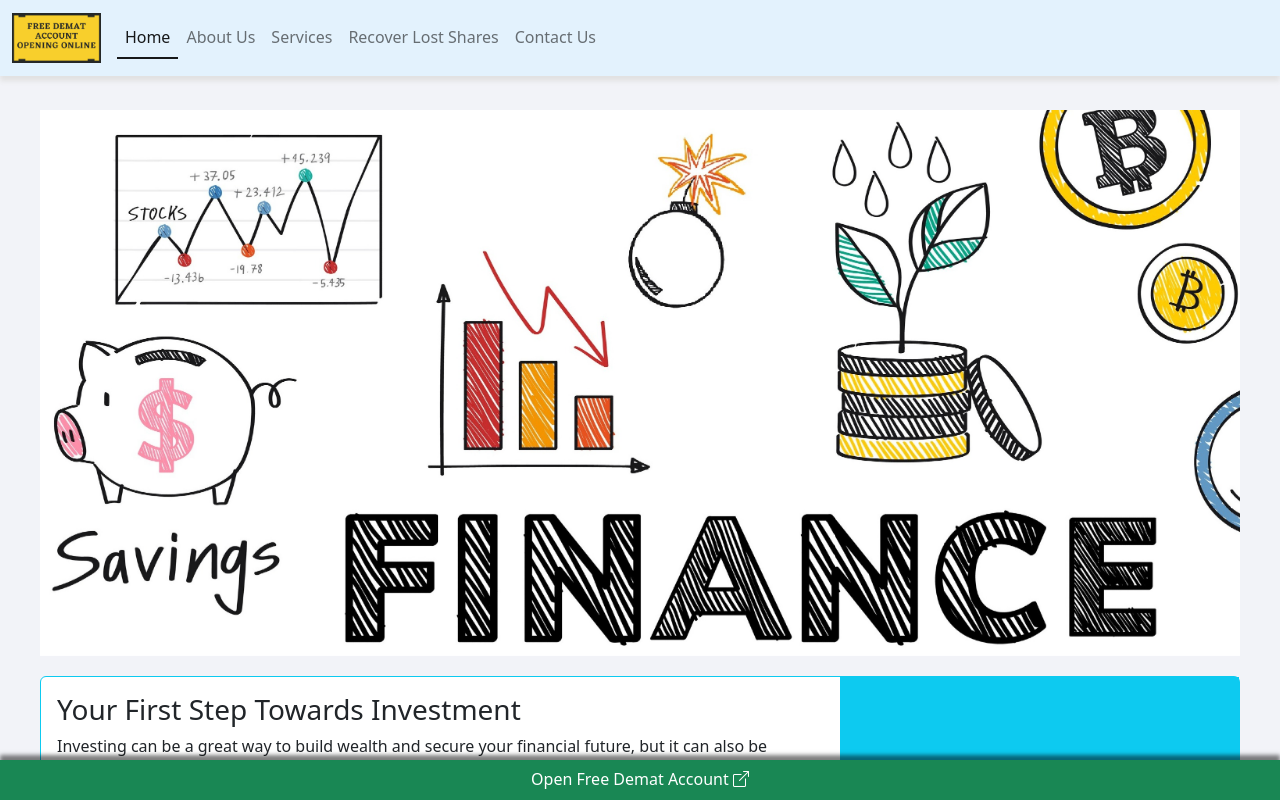
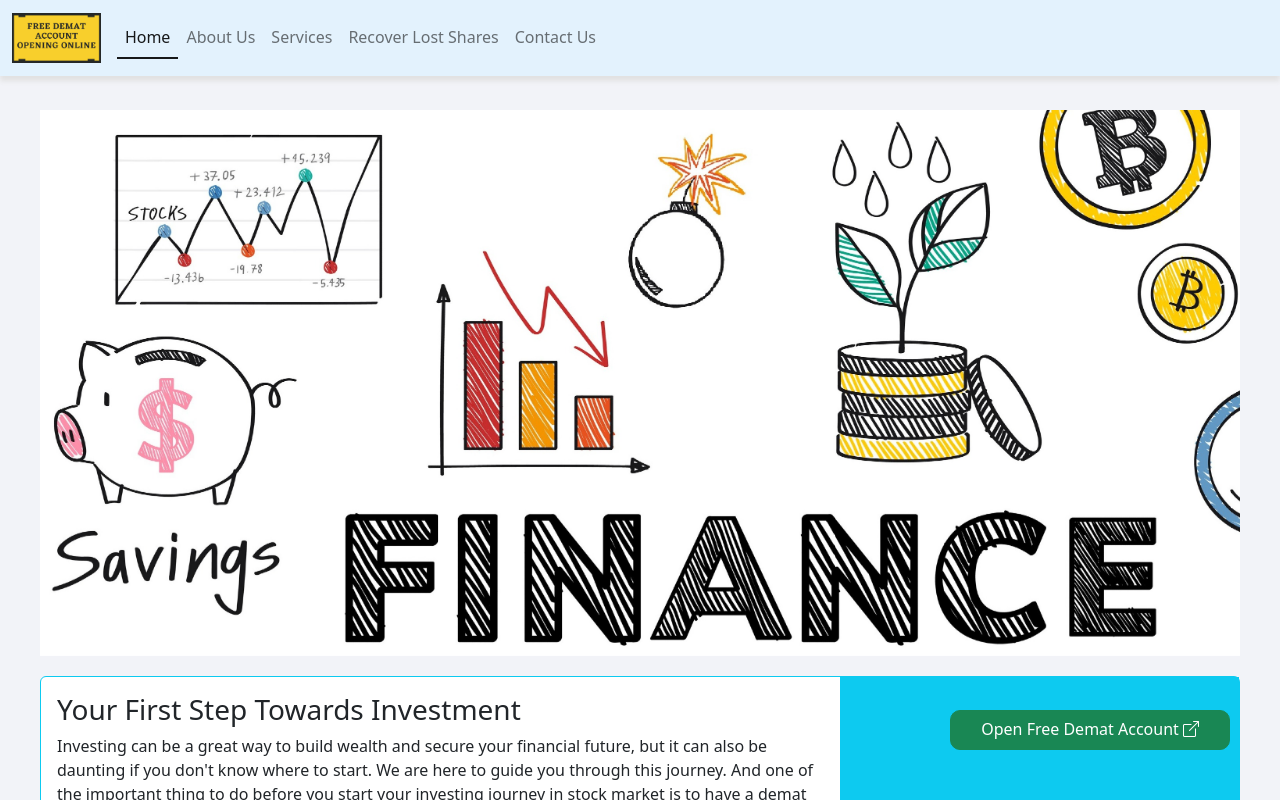
Before and after one commit to ng-parth/mv_nextjs_freedemat, a Next.js app: page / in a window 1280 px wide. Shown: the top 800 px of the page. Built offline with nearby package versions, Linux system fonts and the light colour scheme.

Commit message:
Added media query for sticky button for desktop.

```diff
--- a/components/StickToBottom/StickToBottom.js
+++ b/components/StickToBottom/StickToBottom.js
@@ -15,7 +15,8 @@ const StickToBottom = (props) => {
       target={target}
       className={`${ctaClass} btn sticky-btn`}
     >
-      {cta} {target === '_blank' && <i class="bi bi-box-arrow-up-right"></i>}
+      {cta}{' '}
+      {target === '_blank' && <i className="bi bi-box-arrow-up-right"></i>}
     </Link>
   );
 };
--- a/pages/main.css
+++ b/pages/main.css
@@ -61,6 +61,16 @@ body {
   .services img {
     height: 300px;
   }
+
+  .sticky-btn {
+    width: inherit !important;
+    right: 50px !important;
+    bottom: 50px !important;
+    box-shadow: none !important;
+    border-radius: 10px !important;
+    padding-left: 30px !important;
+    padding-right: 30px !important;
+  }
 }
 
 .services .card {
@@ -79,9 +89,9 @@ body {
 .sticky-btn {
   position: fixed;
   bottom: 0;
-  left: 0;
+  right: 0;
   width: 100%;
   border-radius: 0;
-  box-shadow: rgba(0, 0, 0, 0.5) 0px -5px 4px;
+  box-shadow: rgba(0, 0, 0, 0.5) 0 -5px 4px;
   height: 40px;
 }
```
